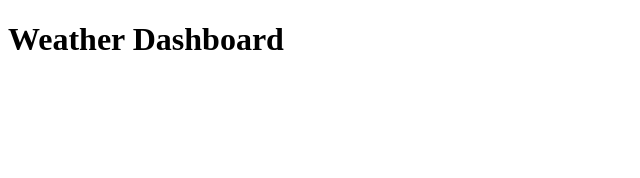
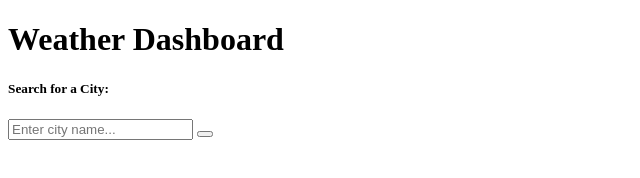
Before and after one commit to mackenzie-wentworth/weather-dashboard, a plain HTML site: page index.html in a window 1280 px wide. Shown: the whole page, without its empty margins (0-640 px from the left). Drawn offline with Linux system fonts and the light colour scheme.

Commit message:
created search form with button in html

```diff
--- a/index.html
+++ b/index.html
@@ -15,6 +15,14 @@
         <h1>Weather Dashboard</h1>
     </div>
     <!-- search form -->
+    <h5>Search for a City:</h5>
+        <form class="form-inline form" id="city-search">
+            <input type="search" class="form-control sm-2 ds-input" id="cityResult"
+                placeholder="Enter city name...">
+            <button type="submit" class="btn btn-primary sm-2"><span
+                class="oi oi-magnifying-glass"></span></button>
+        </form>
+
     <!-- search history-->
     <!-- today forecast -->
     <!-- 5-day forecast -->
```
